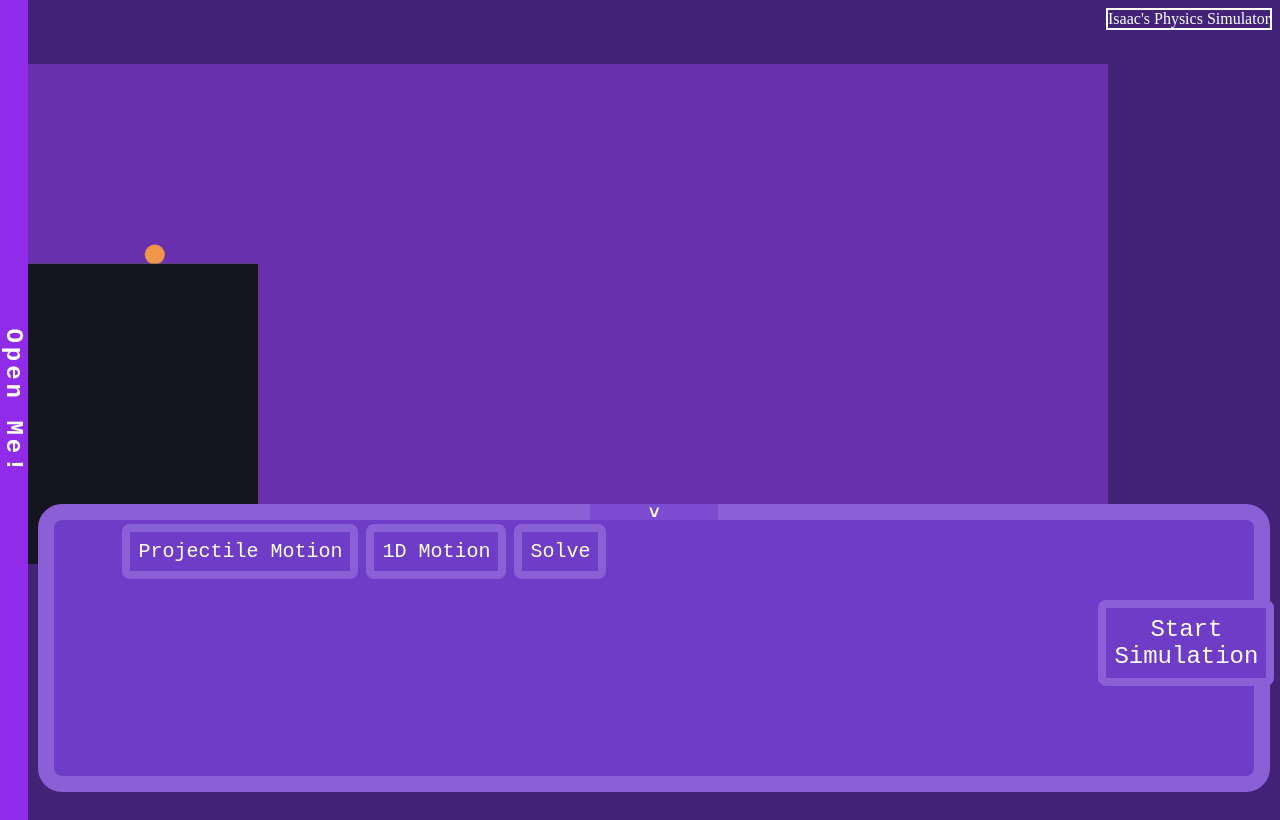
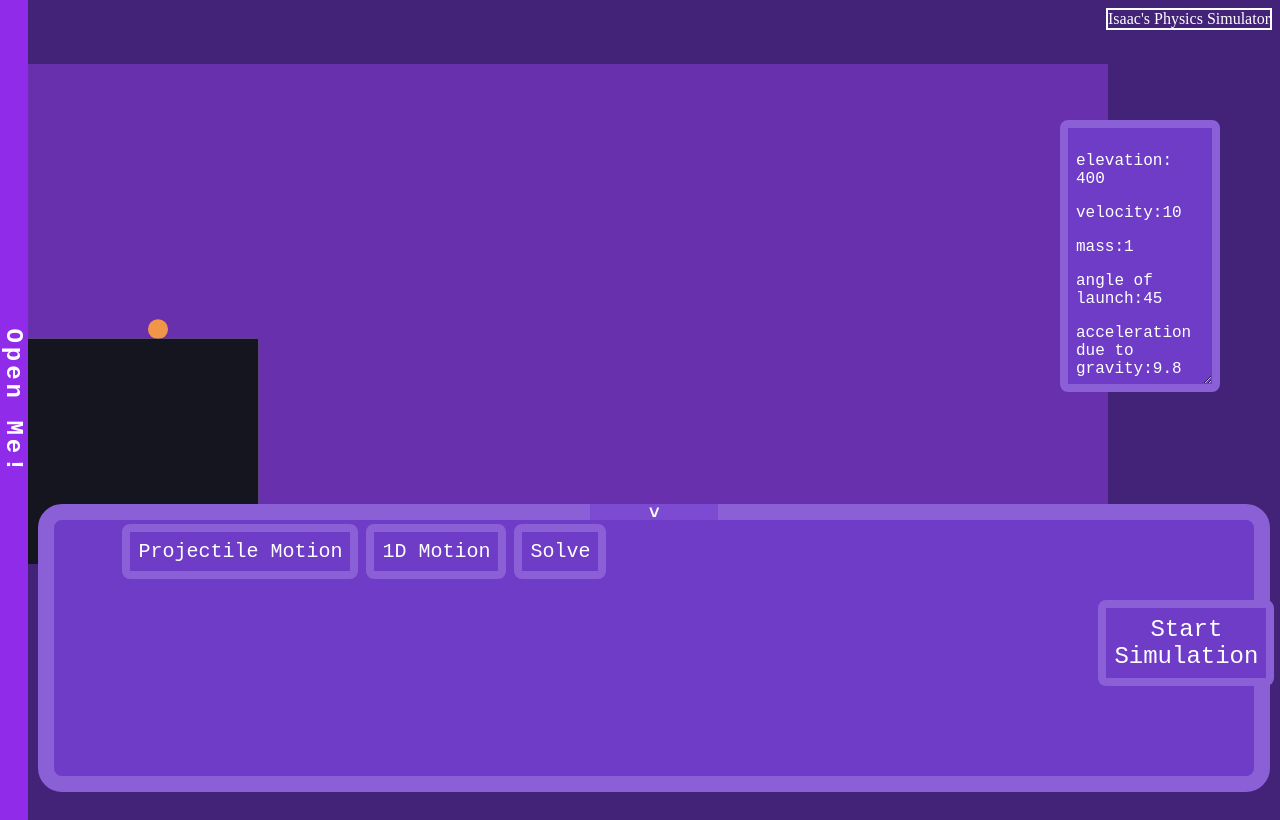
Before and after one commit to GeetHubUser814/Physics-Sim2, a React (Vite) app in the folder Physics-simulator-app/: page / in a window 1280 px wide. Built offline with nearby package versions, Linux system fonts and the light colour scheme.

Commit message:
CONNECTED DASHBOARD TO SIMULATION, WORK ON ACTUAL PHYSICS NOW

```diff
--- a/Physics-simulator-app/src/App.jsx
+++ b/Physics-simulator-app/src/App.jsx
@@ -6,7 +6,6 @@ import ForceMatter from './ForceMatter.jsx';
 import WEPMatter from './WEPMatter.jsx';
 import LinearMMatter from './LinearMMatter.jsx';
 import DashBoard from './DashBoard.jsx';
-import test from './test.jsx';
 
 function App() {
   return(
--- a/Physics-simulator-app/src/DashKinematics.jsx
+++ b/Physics-simulator-app/src/DashKinematics.jsx
@@ -1,4 +1,5 @@
 import React, {useEffect, useRef, useState} from 'react';
+import { useProjectileStore } from './ProjectileSimStore';
 
 function DashKinematics() {
 
@@ -73,12 +74,27 @@ function DashKinematics() {
         }
     }, []);
 
+
+
+/*sim stuff*/
+    const storeProjectileSim = useProjectileStore((state) => state.projectileSim);
+    const updateProjectileSim = useProjectileStore((state) => state.updateProjectileSim);
+    const setStoreProjectileSim = useProjectileStore((state) => state.setStoreProjectileSim);
+
     const [projectileSim, setProjectileSim] = useState({
-        elevation: 20,
+        elevation: 400,
         velocity: 10,
         mass: 1,
         launchAngle: 45,
         gravAcceleration: 9.8,
+    });
+
+    const [submitReceipt, setSubmitReceipt] = useState({
+        elevation: 400,
+        velocity: 10,
+        mass: 1,
+        launchAngle: 45,
+        gravAcceleration: 9.8
     });
 
     const handleInputChange = (e) => {
@@ -95,8 +111,12 @@ function DashKinematics() {
     const handleSubmit = (e) => {
         e.preventDefault();
 
-        console.log(projectileSim);
+        setSubmitReceipt(projectileSim);
     };
+
+    function startSimulation(){
+        setStoreProjectileSim(submitReceipt);
+    }
 
 
 
@@ -232,7 +252,33 @@ function DashKinematics() {
             </div>
             )}
 
-            <button className="startBtn">Start Simulation</button>
+            <div className="submitReceipt" /*draggable="true" onDragEnd={handleDragEnd}
+            style={{
+                position: 'absolute',
+                left: '${position.x}px',
+                top: `${position.y}px`,
+                cursor: 'grab',
+                width: '10vw',
+                height: '30vh',
+                position: 'absolute',
+                fontSize: '2vh',
+                padding: '1vh',
+                fontFamily: 'monospace',
+                border: '1vh solid',
+                borderRadius: '1vh',
+                backgroundColor: 'rgb(111, 60, 199)',
+                borderColor: 'rgb(139, 95, 214)',
+                color: 'white',
+                cursor: 'grab',
+                userSelect: 'none'
+            }}*/>
+                <p>elevation: {submitReceipt.elevation}</p>
+                <p>velocity:{submitReceipt.velocity}</p>
+                <p>mass:{submitReceipt.mass}</p>
+                <p>angle of launch:{submitReceipt.launchAngle}</p>
+                <p>acceleration due to gravity:{submitReceipt.gravAcceleration}</p>
+            </div>
+            <button className="startBtn" onClick={startSimulation}>Start Simulation</button>
         </div>
     );
 }
--- a/Physics-simulator-app/src/KinematicsMatter.jsx
+++ b/Physics-simulator-app/src/KinematicsMatter.jsx
@@ -1,8 +1,11 @@
 import React, {useEffect, useRef, useState} from 'react';
 import Matter from 'matter-js';
+import { useProjectileStore } from './ProjectileSimStore';
 
 const KinematicsMatter = () => {
     const sceneRef = useRef(null);
+
+    const storeProjectileSim = useProjectileStore((state) => state.projectileSim);
 
     useEffect(() => {
 
@@ -27,7 +30,7 @@ const KinematicsMatter = () => {
         });
         const ball = Bodies.circle(150, 200, 10);
         const floor = Bodies.rectangle(550, 490, 1200, 50, {isStatic: true});
-        const elevation = Bodies.rectangle(0, 400, 500, 400, {isStatic: true});
+        const elevation = Bodies.rectangle(0, 475, 500, storeProjectileSim.elevation, {isStatic: true});
 
         Composite.add(engine.world, [ball, floor, elevation]);
 
@@ -44,7 +47,7 @@ const KinematicsMatter = () => {
             render.canvas.remove();
             render.textures = {};
         }
-    }, []);
+    }, [storeProjectileSim.elevation]);
 
     const canvasHidden = useRef(false);
     const kinCanvasHS = () => {
--- /dev/null
+++ b/Physics-simulator-app/src/ProjectileSimStore.js
@@ -0,0 +1,32 @@
+import {create} from 'zustand';
+
+export const useProjectileStore = create((set) => ({
+    projectileSim: {
+        elevation: 400,
+        velocity: 10,
+        mass: 1,
+        launchAngle: 45,
+        gravAcceleration: 9.8,
+    },
+
+    setStoreProjectileSim: (newProjectileSim) => set(() => ({projectileSim: newProjectileSim})),
+
+    updateProjectileSim: (fieldName, value) =>
+        set((state) => ({
+            projectileSim: {
+                ...state.projectileSim,
+                [fieldName]: value
+            }
+        })),
+
+        logout: () => set({
+            projectileSim: {
+                elevation: 20,
+                velocity: 10,
+                mass: 1,
+                launchAngle: 45,
+                gravAcceleration: 9.8,
+            }
+        })
+
+}));
--- a/Physics-simulator-app/src/index.css
+++ b/Physics-simulator-app/src/index.css
@@ -248,3 +248,22 @@ body{
   background-color: rgb(123, 78, 201);
   border-color: rgb(162, 129, 218);
 }
+.submitReceipt{
+  width: 10vw;
+  max-width: 10vw;
+  height: 30vh;
+  max-height: 30vh;
+  position: absolute;
+  top: -50vh;
+  left: 77vw;
+  font-size: 2vh;
+  padding: 1vh;
+  font-family: monospace;
+  border: 1vh solid;
+  border-radius: 1vh;
+  background-color: rgb(111, 60, 199);
+  border-color: rgb(139, 95, 214);
+  color: white;
+  resize: both;
+  overflow: auto;
+}
```
